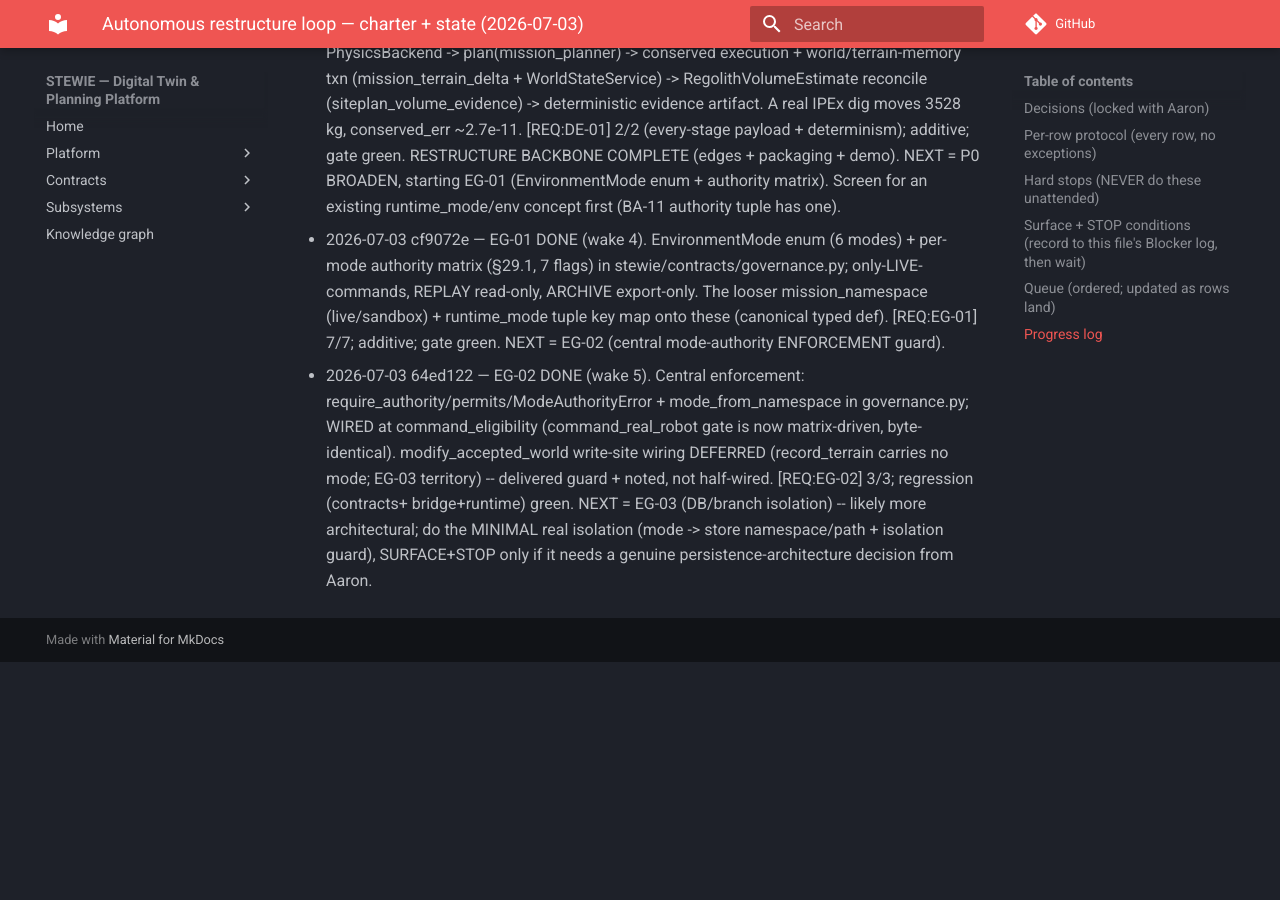
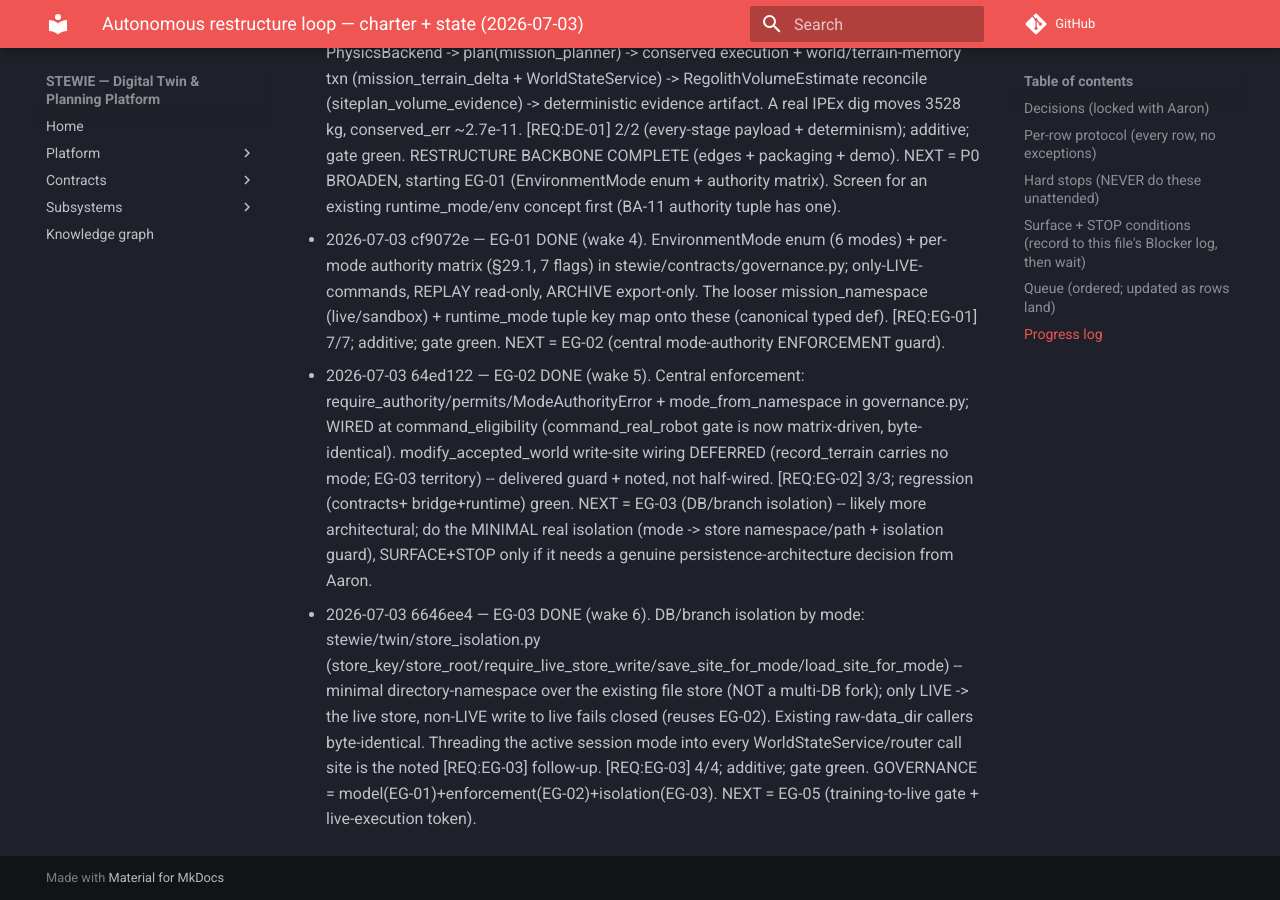
Before and after one commit to stewie-sw/stewie, an MkDocs documentation site: the page built from docs/autonomous_loop_charter_2026-07-03.md, in a window 1280 px wide and 900 px high, scrolled down 2712 px. Built offline with MkDocs 1.6.1 and Material for MkDocs 9.7.7, drawn with Linux system fonts in a browser that asks for light colours; comment, search, counter and statistics services are not loaded; before the commit the page ends 3374 px from its top, so only the background shows below that.

Commit message:
chore(loop): charter progress — EG-03 done (wake 6), EG-05 next

```diff
--- a/docs/autonomous_loop_charter_2026-07-03.md
+++ b/docs/autonomous_loop_charter_2026-07-03.md
@@ -95,3 +95,10 @@ and stop scheduling (wait for Aaron).
   bridge+runtime) green. NEXT = EG-03 (DB/branch isolation) -- likely more architectural; do the MINIMAL real
   isolation (mode -> store namespace/path + isolation guard), SURFACE+STOP only if it needs a genuine
   persistence-architecture decision from Aaron.
+- 2026-07-03 6646ee4 — EG-03 DONE (wake 6). DB/branch isolation by mode: stewie/twin/store_isolation.py
+  (store_key/store_root/require_live_store_write/save_site_for_mode/load_site_for_mode) -- minimal
+  directory-namespace over the existing file store (NOT a multi-DB fork); only LIVE -> the live store, non-LIVE
+  write to live fails closed (reuses EG-02). Existing raw-data_dir callers byte-identical. Threading the active
+  session mode into every WorldStateService/router call site is the noted [REQ:EG-03] follow-up. [REQ:EG-03]
+  4/4; additive; gate green. GOVERNANCE = model(EG-01)+enforcement(EG-02)+isolation(EG-03). NEXT = EG-05
+  (training-to-live gate + live-execution token).
```
